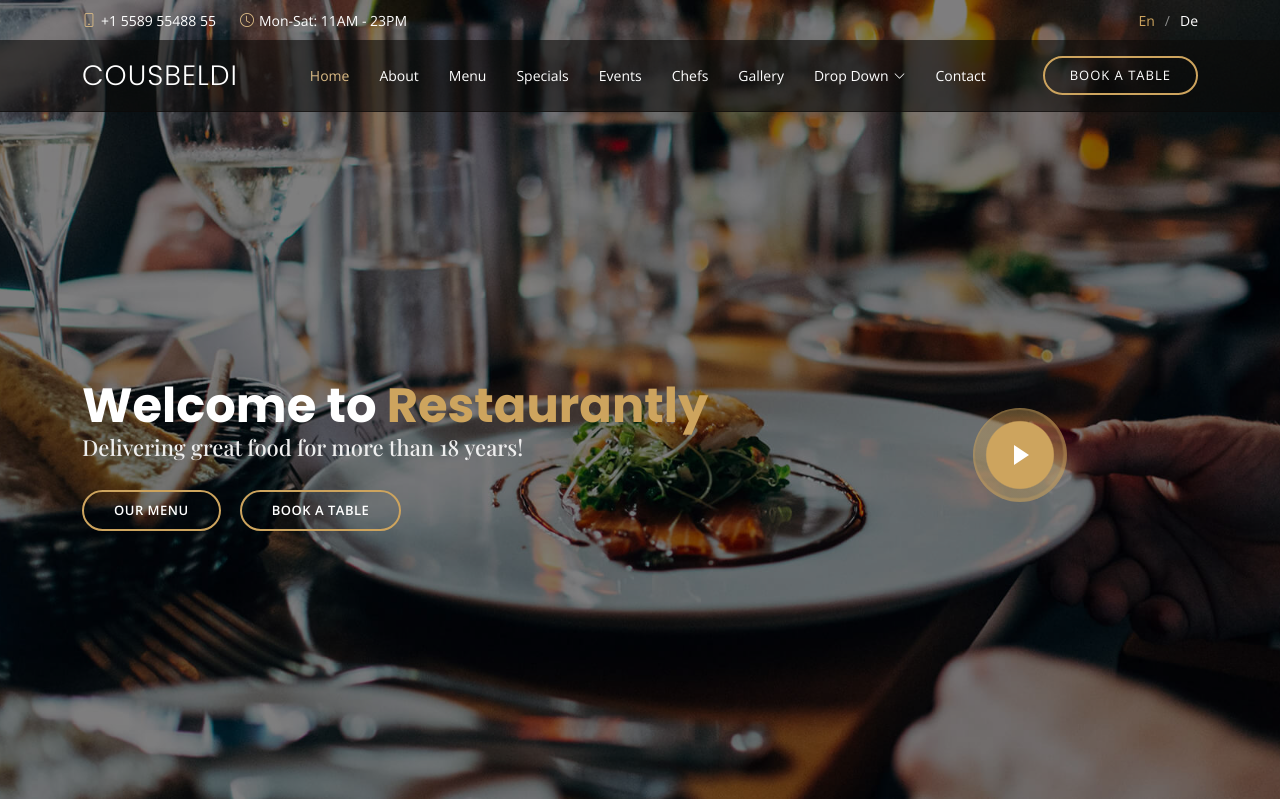
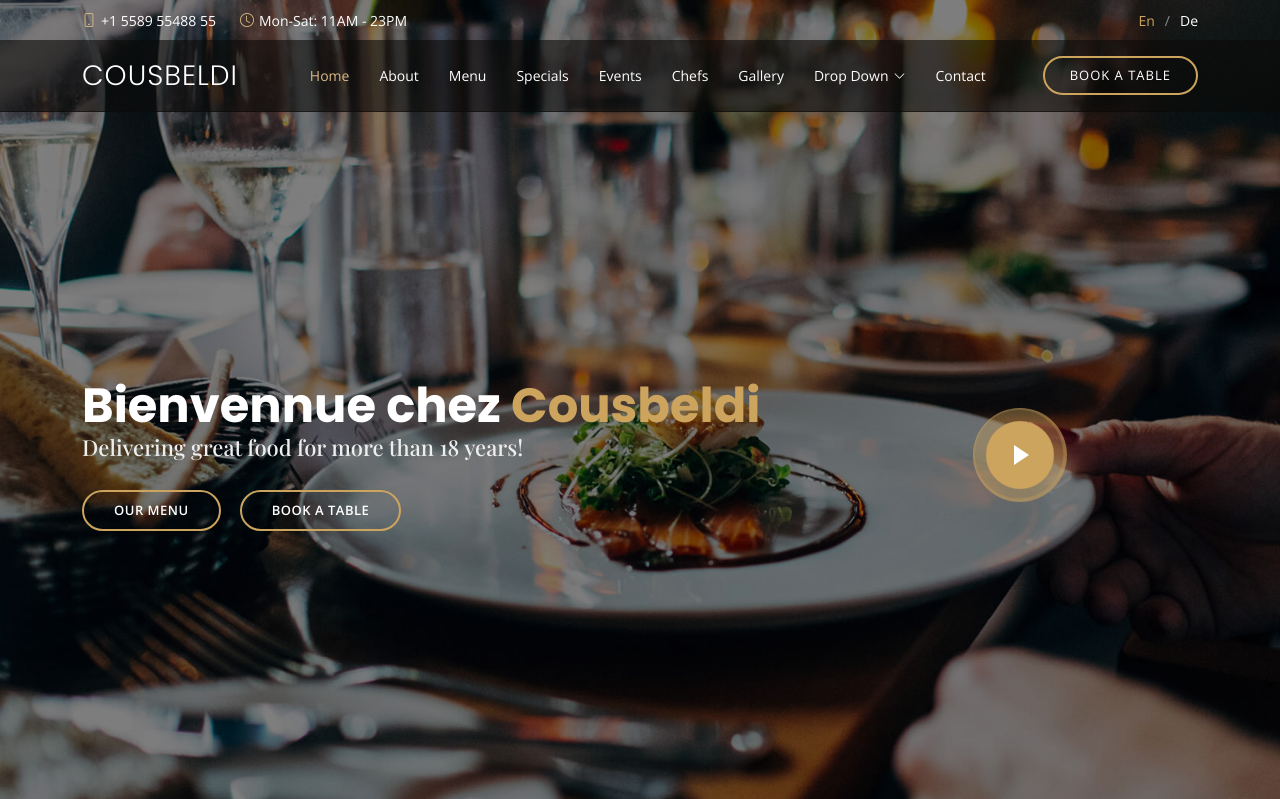
Before and after one commit to Kadidiatou08/projet-cousbeldi, a Symfony app: template templates/home/index.html.twig in a window 1280 px wide. Shown: the top 799 px of the page. Run offline with Twig, Linux system fonts and the light colour scheme; the template is opened without the code that fills it, so the values that code supplies are empty; some libraries are stand-ins or nearby versions; some web fonts are replaced.

Commit message:
petite modification

```diff
--- a/templates/home/index.html.twig
+++ b/templates/home/index.html.twig
@@ -129,7 +129,7 @@
     <div class="container position-relative text-center text-lg-start" data-aos="zoom-in" data-aos-delay="100">
       <div class="row">
         <div class="col-lg-8">
-          <h1>Welcome to <span>Restaurantly</span></h1>
+          <h1>Bienvennue chez<span> Cousbeldi</span></h1>
           <h2>Delivering great food for more than 18 years!</h2>
 
           <div class="btns">
```
